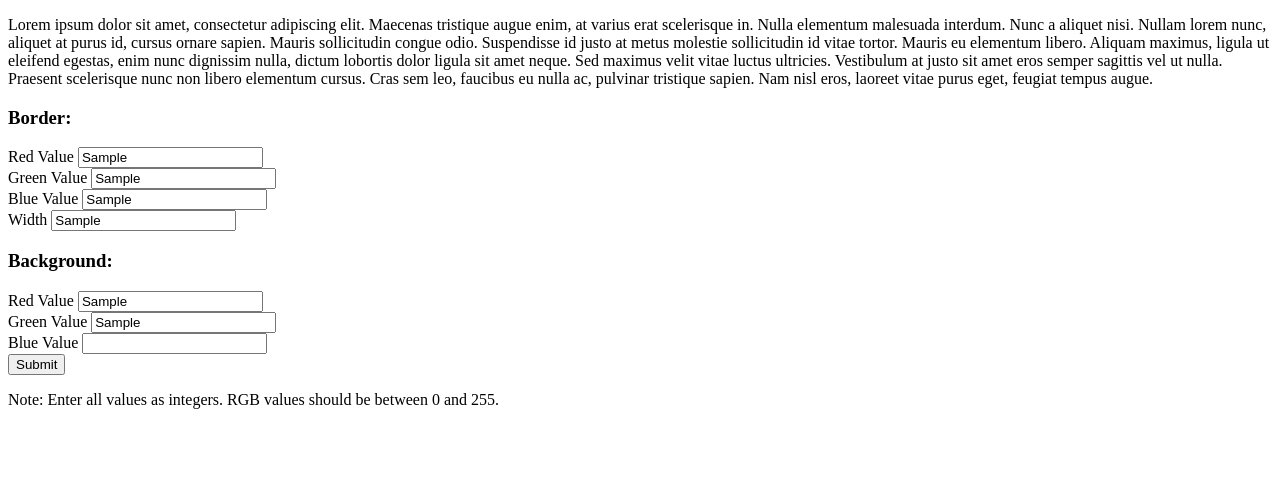
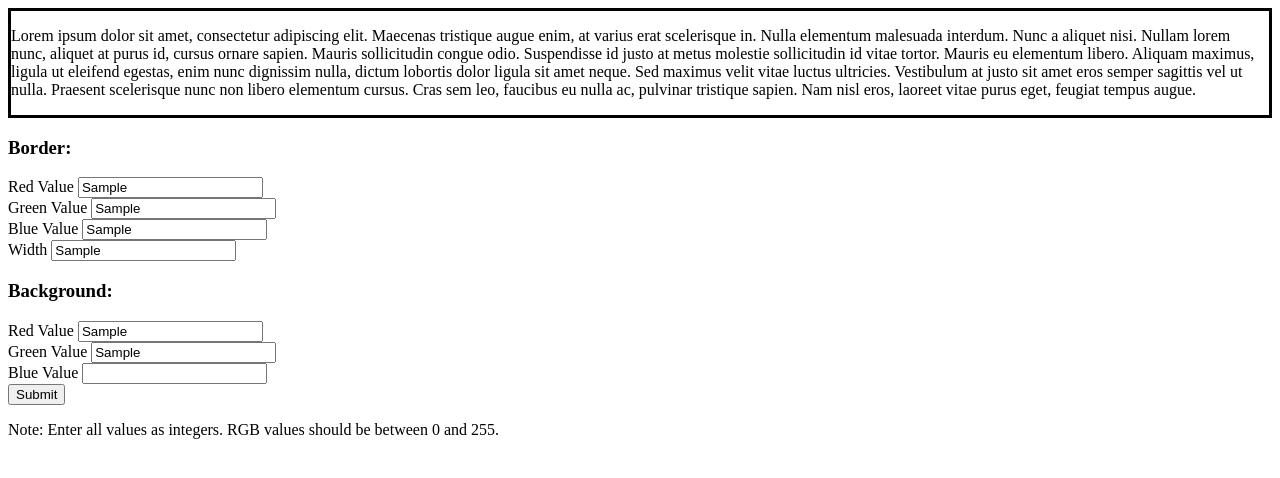
Before and after one commit to EmiliaPaz/eecs448-lab03, a plain HTML site: page css_manipulation/index.html in a window 1280 px wide. Both pictures are taken after typing "Sample", "Sample", "Sample", "Sample", "Sample", "Sample" into the empty fields and a click on the button "Submit". Drawn offline with Linux system fonts and the light colour scheme.

Commit message:
[update] Change color of border and background according to the form input. Assumes valid input

```diff
--- a/css_manipulation/index.html
+++ b/css_manipulation/index.html
@@ -5,7 +5,7 @@
 	<head>
 		<title> CSS Manipulation </title>
 		<link href="css/style.css" rel="stylesheet" type="text/css"/>
-    <script type="text/javascript" src="js/script.js"> </script>
+        <script type="text/javascript" src="js/script.js"> </script>
 	</head>
 
 	<body>
@@ -40,7 +40,7 @@
                 Blue Value <input id="backgroundBlue" type="text" />
             </div>
 
-            <button type="button" onclick="getInput()">Submit</button>
+            <button type="button" onclick="changeBoxAttributes()">Submit</button>
 
             <div class="row">
                 <p> Note: Enter all values as integers. RGB values should be between 0 and 255. </p>
--- a/css_manipulation/js/script.js
+++ b/css_manipulation/js/script.js
@@ -0,0 +1,19 @@
+function changeBoxAttributes(){
+    // Border
+    let borderR = document.getElementById("borderRed").value;
+    let borderG = document.getElementById("borderGreen").value;
+    let borderB = document.getElementById("borderBlue").value;
+
+    let borderRGB = "rgb(" + borderR + ", " + borderG + ", " + borderB + ")";
+    box.style.borderStyle = "solid";
+    box.style.borderColor = borderRGB;
+
+    // Background
+    let backR = document.getElementById("backgroundRed").value;
+    let backG = document.getElementById("backgroundGreen").value;
+    let backB = document.getElementById("backgroundBlue").value;
+
+    let backRGB = "rgb(" + backR + ", " + backG + ", " + backB + ")";
+    box.style.backgroundColor = backRGB;
+
+}
```
